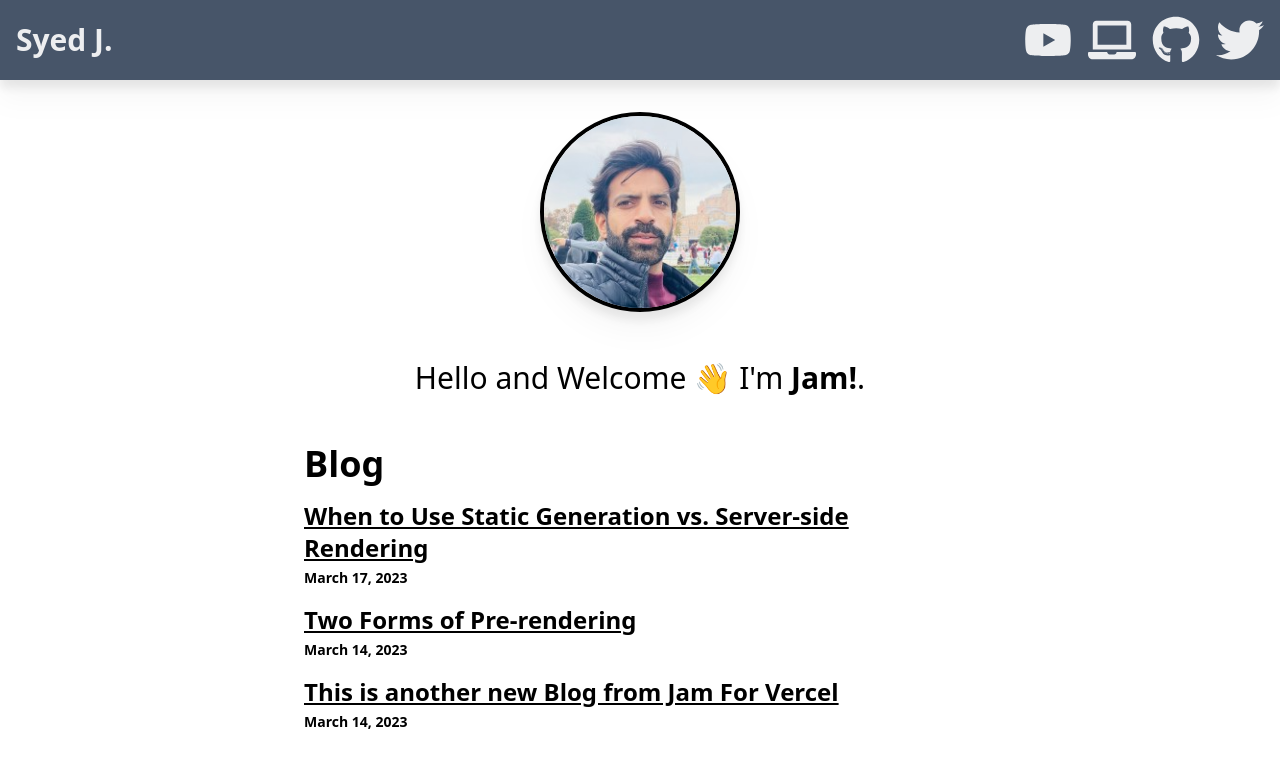
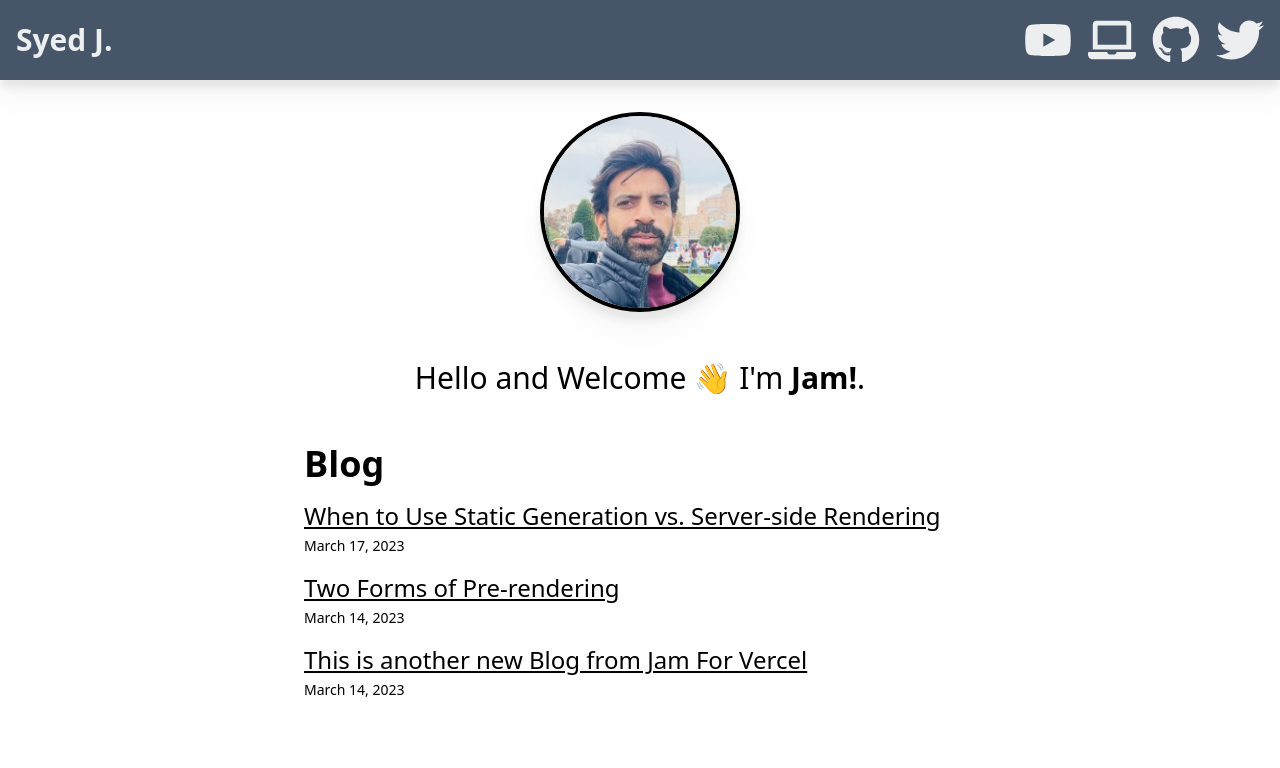
Before and after one commit to SyedJamshedAli/blog, a Next.js app: page / in a window 1280 px wide. Shown: the top 768 px of the page. Built offline with nearby package versions, Linux system fonts and the light colour scheme.

Commit message:
font issue

```diff
--- a/app/components/PostsList.tsx
+++ b/app/components/PostsList.tsx
@@ -10,9 +10,9 @@ export default function PostsList({post}: Props) {
     const formatedDate=getFormattedDate(date);
   return (
     <li className="mt-4 text-2xl">
-            <Link className="underline font-bold hover:text-black/90" href={`/posts/${id}`}>{title}</Link>
+            <Link className="underline hover:text-black/70 " href={`/posts/${id}`}>{title}</Link>
             <br />
-            <p className="text-sm font-black mt-1">{formatedDate}</p>
+            <p className="text-sm mt-1">{formatedDate}</p>
         </li>
   )
 }
--- a/app/posts/[postId]/page.tsx
+++ b/app/posts/[postId]/page.tsx
@@ -39,9 +39,9 @@ export default async function Post({ params }: { params: { postId: string } }) {
   const pubDate = getFormattedDate(date);
 
   return (
-    <main className="px-6 prose prose-xl prose-slate dark:prose-invert mx-auto">
-      <h1 className="text-3xl mt-4 mb-0">{title}</h1>
-      <p className="mt-0">{pubDate}</p>
+    <main className="px-6 prose prose-xl prose-slate  mx-auto font-black">
+      <h1 className="text-3xl mt-4 mb-0 font-bold">{title}</h1>
+      <p className="mt-0 font-black">{pubDate}</p>
       <article>
         <section dangerouslySetInnerHTML={{ __html: contentHtml }} />
         <p>
```
